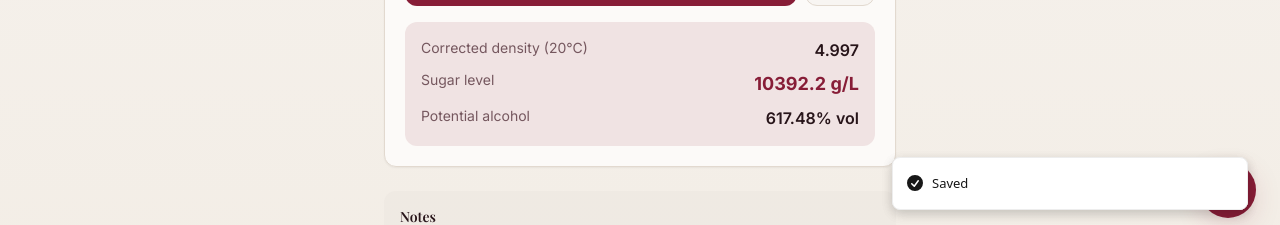
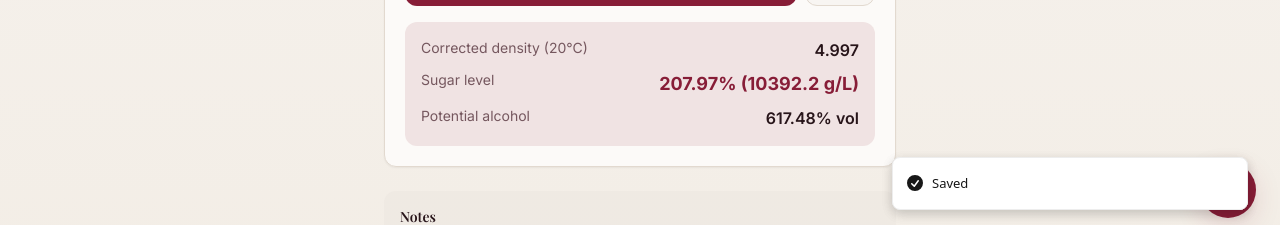
Before and after one commit to mon05/idea-sparkle-hub, a React (Vite) app: page /calculator/sugar-by-density in a window 1280 px wide. Both pictures are taken after typing "5", "5" into the empty fields and a click on the button "Calculate". Shown: the part 558-783 px from the top of the page. Built offline with nearby package versions, Linux system fonts and the light colour scheme; the HTML template or start-up script is replaced by a standard one.

Commit message:
Changes
Co-authored-by: mon05 <16177449+mon05@users.noreply.github.com>

```diff
--- a/src/pages/calculators/SugarByDensityPage.tsx
+++ b/src/pages/calculators/SugarByDensityPage.tsx
@@ -12,7 +12,7 @@ const SugarByDensityPage = () => {
   const { addEntry } = useCalculationHistory();
   const [temperature, setTemperature] = useState("");
   const [density, setDensity] = useState("");
-  const [result, setResult] = useState<{ sugar: number; correctedDensity: number; potentialAlcohol: number } | null>(null);
+  const [result, setResult] = useState<{ sugar: number; sugarPercent: number; correctedDensity: number; potentialAlcohol: number } | null>(null);
 
   const isKa = language === "ka";
 
@@ -33,10 +33,13 @@ const SugarByDensityPage = () => {
     const sugarGL = (correctedDensity - 1.0) * 2600;
     const sugar = Math.max(0, Math.round(sugarGL * 10) / 10);
 
+    // Sugar in % (g/100mL) = sugar(g/L) / 10 / density
+    const sugarPercent = Math.round((sugar / 10 / correctedDensity) * 100) / 100;
+
     // Potential alcohol ≈ sugar / 16.83
     const potentialAlcohol = Math.round((sugar / 16.83) * 100) / 100;
 
-    setResult({ sugar, correctedDensity: Math.round(correctedDensity * 10000) / 10000, potentialAlcohol });
+    setResult({ sugar, sugarPercent, correctedDensity: Math.round(correctedDensity * 10000) / 10000, potentialAlcohol });
 
     addEntry({
       calculatorId: "sugar-by-density",
@@ -105,9 +108,9 @@ const SugarByDensityPage = () => {
                    <span className="text-sm text-muted-foreground">{isKa ? "კორექტირებული სიმკვრივე (20°C)" : "Corrected density (20°C)"}</span>
                    <span className="font-semibold">{result.correctedDensity}</span>
                 </div>
-                <div className="flex justify-between">
+                 <div className="flex justify-between">
                   <span className="text-sm text-muted-foreground">{isKa ? "შაქრის დონე" : "Sugar level"}</span>
-                  <span className="font-bold text-lg text-primary">{result.sugar} g/L</span>
+                  <span className="font-bold text-lg text-primary">{result.sugarPercent}% ({result.sugar} g/L)</span>
                 </div>
                 <div className="flex justify-between">
                   <span className="text-sm text-muted-foreground">{isKa ? "პოტენციური ალკოჰოლი" : "Potential alcohol"}</span>
```
